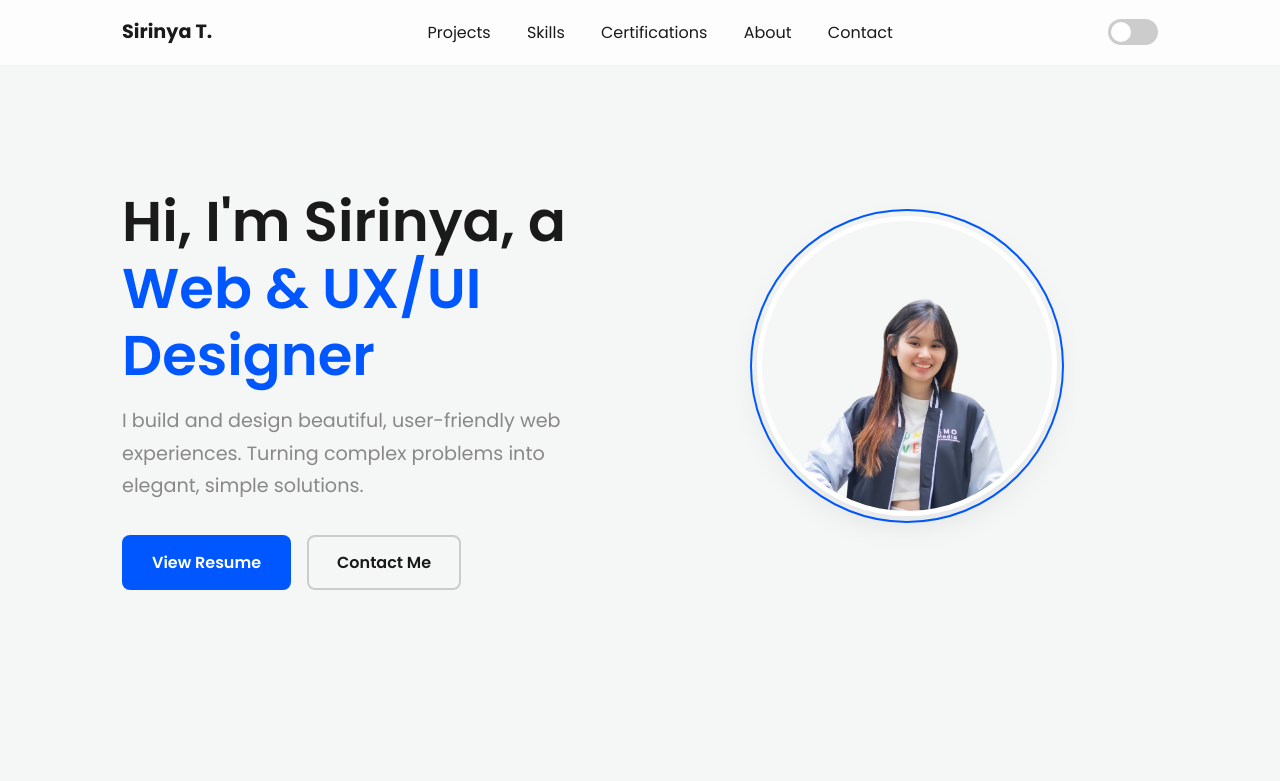
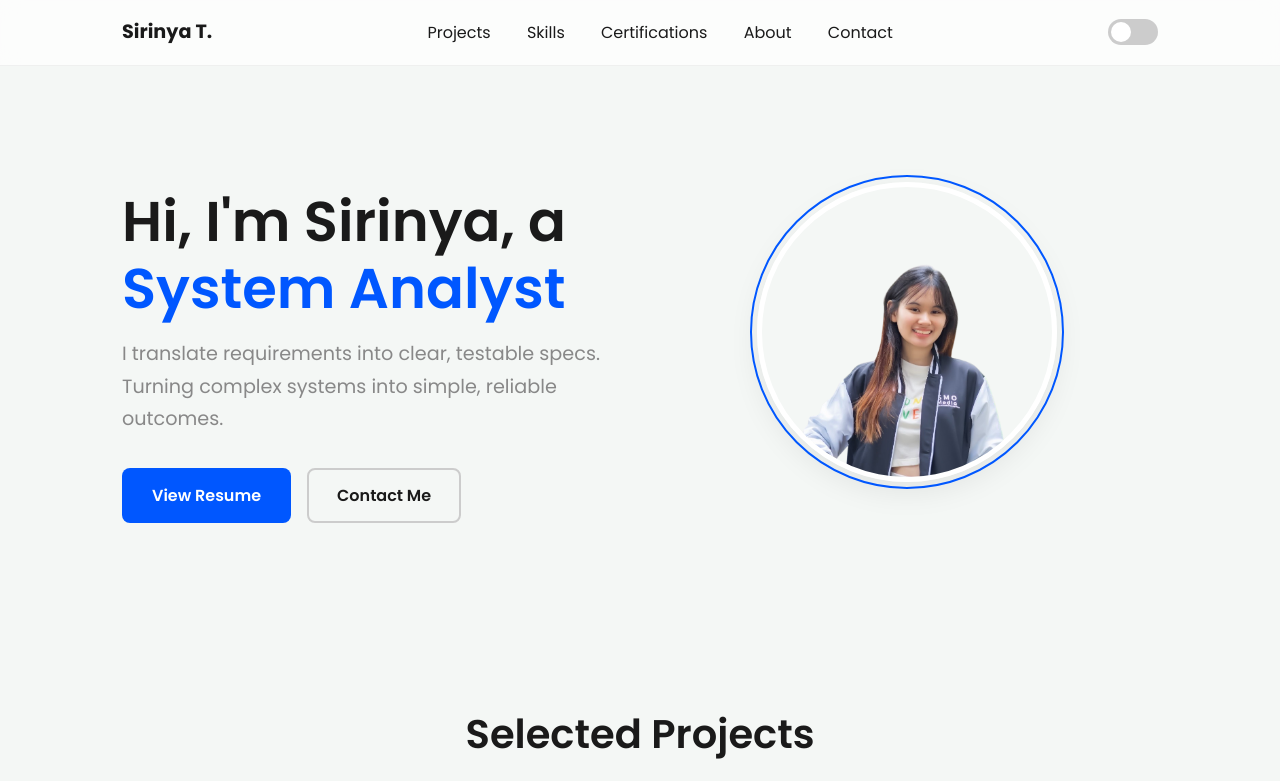
Before and after one commit to sirinyathanyacharoen/sirinyathanyacharoen.github.io, a plain HTML site: page index.html in a window 1280 px wide. Shown: the top 781 px of the page. Drawn offline with Linux system fonts and the light colour scheme.

Commit message:
Add files via upload

```diff
--- a/index.html
+++ b/index.html
@@ -34,8 +34,8 @@
     <main>
         <header class="hero container">
             <div class="hero-content">
-                <h1>Hi, I'm Sirinya, a<br><span>Web & UX/UI Designer</span></h1>
-                <p>I build and design beautiful, user-friendly web experiences. Turning complex problems into elegant, simple solutions.</p>
+                <h1>Hi, I'm Sirinya, a<br><span>System Analyst</span></h1>
+                <p>I translate requirements into clear, testable specs. Turning complex systems into simple, reliable outcomes.</p>
                 <div class="hero-buttons">
                     <a href="Resume.pdf" class="btn btn-primary" target="_blank">View Resume</a>
                     <a href="#contact" class="btn btn-secondary">Contact Me</a>
```
